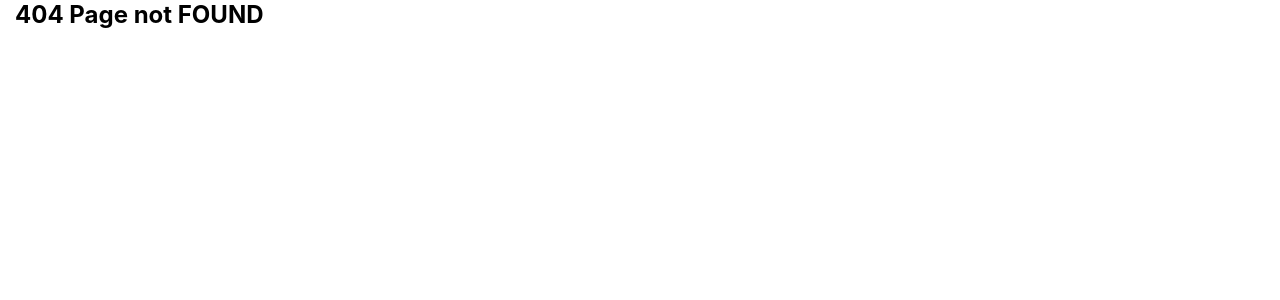
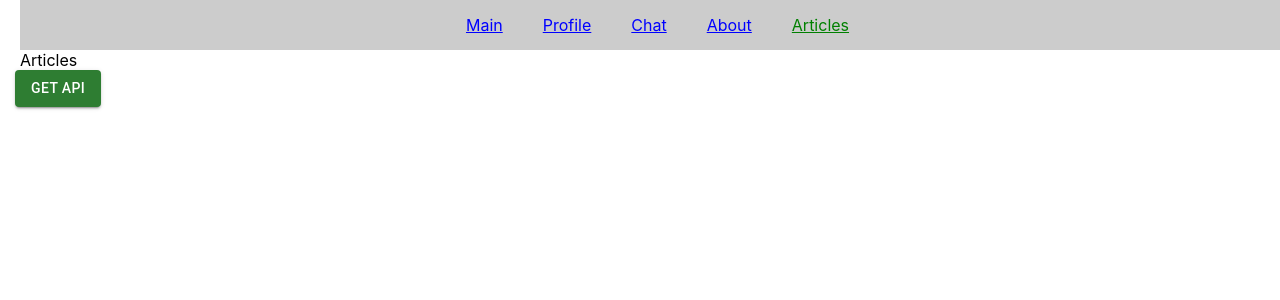
Before and after one commit to sergeyBukov/20221209_react_js, a React (Create React App) app: page /articles in a window 1280 px wide. Before the commit this address had no page. Shown: the top 300 px of the page. Built offline with nearby package versions, Linux system fonts and the light colour scheme.

Commit message:
lesson_8_API

```diff
--- a/package.json
+++ b/package.json
@@ -5,7 +5,7 @@
   "dependencies": {
     "@emotion/react": "^11.10.5",
     "@emotion/styled": "^11.10.5",
-    "@mui/material": "^5.10.17",
+    "@mui/material": "^5.11.3",
     "@testing-library/jest-dom": "^5.16.5",
     "@testing-library/react": "^13.4.0",
     "@testing-library/user-event": "^13.5.0",
--- a/src/App.js
+++ b/src/App.js
@@ -16,6 +16,7 @@ import { ProfilePage } from './pages/ProfilePage'
 import { AboutWithConnect } from './pages/AboutPage'
 import { ChatsPage } from './pages/ChatsPage/ChatsPage'
 import { ChatList } from './components/ChatList/ChatList'
+import { Articles } from './pages/Articles'
 
 export function App() {
     const [theme, setTheme] = useState(defaultContext.theme)
@@ -44,6 +45,7 @@ export function App() {
                                         element={<ChatsPage />}
                                     />
                                 </Route>
+                                <Route path="articles" element={<Articles />} />
                             </Route>
 
                             <Route path="*" element={<h2>404 Page not FOUND</h2>} />
--- a/src/components/Header/Header.jsx
+++ b/src/components/Header/Header.jsx
@@ -24,6 +24,11 @@ export const navigate = [
     id: 4,
     name: 'About',
     to: '/about'
+  },
+  {
+    id: 5,
+    name: 'Articles',
+    to: '/articles'
   },
 ]
 
--- a/src/constants.js
+++ b/src/constants.js
@@ -2,3 +2,5 @@ export const AUTHOR = {
     user: 'user',
     bot: 'bot'
 }
+
+export const api = 'https://api.spaceflightnewsapi.net/v3/articles'
--- /dev/null
+++ b/src/pages/Articles.jsx
@@ -0,0 +1,85 @@
+import React, { useEffect, useState } from 'react'
+
+import Card from '@mui/material/Card';
+import CardContent from '@mui/material/CardContent';
+import CardMedia from '@mui/material/CardMedia';
+import Typography from '@mui/material/Typography';
+import { CardActionArea } from '@mui/material';
+import Button from '@mui/material/Button';
+import CircularProgress from '@mui/material/CircularProgress';
+import Box from '@mui/material/Box';
+
+import { api } from '../constants'
+
+export function Articles() {
+    const [articles, setArticles] = useState([])
+    const [loading, setLoading] = useState(false)
+    const [error, setError] = useState('')
+
+    const getFetchArticles = async () => {
+        setLoading(true)
+        setError('')
+        try {
+            const res = await fetch(api)
+            if (res.ok) {
+                const data = await res.json()
+                setArticles(data)
+            }
+        } catch (error) {
+            setError(error.message)
+        } finally {
+            setLoading(false)
+        }
+
+    }
+
+
+
+    useEffect(() => {
+        /*         fetch(api)
+                    .then((res) => res.json())
+                    .then((data) => setArticles(data)) */
+        /*         getFetchArticles() */
+    }, [])
+
+
+    return (
+        <>
+            <div>Articles</div>
+            <Button
+                variant="contained"
+                color="success"
+                onClick={getFetchArticles}
+            >Get API
+            </Button>
+            {loading && (
+                <Box sx={{ display: 'flex', justifyContent: 'center' }}>
+                    <CircularProgress />
+                </Box>
+            )}
+            {!loading && articles.map((article) => (
+                <Box sx={{ display: 'flex', justifyContent: 'center' }}>
+                    <Card sx={{ maxWidth: 345 }} key={article.id}>
+                        <CardActionArea>
+                            <CardMedia
+                                component="img"
+                                height="140"
+                                image={article.imageUrl}
+                                alt="green iguana"
+                            />
+                            <CardContent>
+                                <Typography gutterBottom variant="h5" component="div">
+                                    {article.title}
+                                </Typography>
+                                <Typography variant="body2" color="text.secondary">
+                                    {article.summary}
+                                </Typography>
+                            </CardContent>
+                        </CardActionArea>
+                    </Card>
+                </Box>
+            ))}
+            {error && <p style={{ color: 'red' }}>{error}</p>}
+        </>
+    )
+}
```
Also changed, not shown: 1 other file (tests, documents, lock files or other folders).
